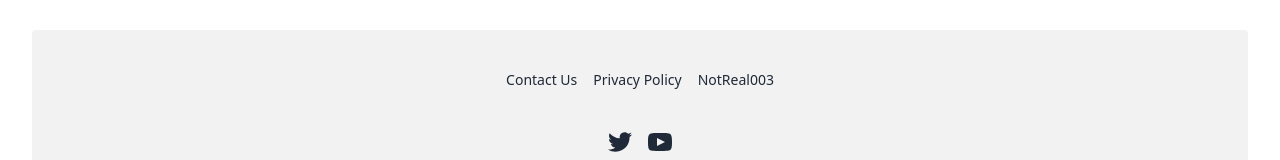
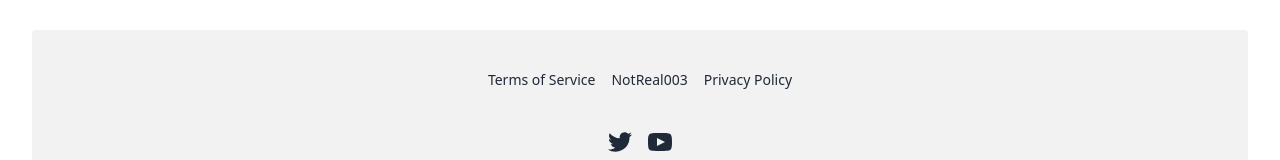
Before and after one commit to NotReal003/REQUEST-MANAGEMENT-SYSTEM, a React (Create React App) app: page / in a window 1280 px wide. Shown: the part 632-792 px from the top of the page. Built offline with nearby package versions, Linux system fonts and the light colour scheme; no server answers; sample sign-in values are in the browser's storage.

Commit message:
Update Terms

```diff
--- a/src/components/Footer.jsx
+++ b/src/components/Footer.jsx
@@ -6,9 +6,9 @@ const Footer = () => {
   return (
     <footer className="footer footer-center bg-base-200 text-base-content rounded p-10 mt-40">
   <nav className="grid grid-flow-col gap-4">
-    <Link to="https://notreal003.xyz/contact" className="link link-hover hover:underline">Contact Us</Link>
+    <Link to="https://suporot.notreal003.xyz/terms" className="link link-hover hover:underline">Terms of Service</Link>
+    <Link to="https://notreal003.xyz" className="link link-hover hover:underline">NotReal003</Link>
     <Link to="https://support.notreal003.xyz/privacy" className="link link-hover hover:underline">Privacy Policy</Link>
-    <Link to="https://notreal003.xyz" className="link link-hover hover:underline">NotReal003</Link>
   </nav>
   <nav>
     <div className="grid grid-flow-col gap-4">
--- a/src/pages/ReportForm.jsx
+++ b/src/pages/ReportForm.jsx
@@ -106,7 +106,7 @@ const ReportForm = () => {
                 onChange={(e) => setAgree(e.target.checked)}
                 required
               />
-              <span className="label-text ml-2"> By clicking here you are allowing us to view the info added to the form by you. Please check out our SkyLine <a href="https://support.notreal003.xyz/privacy" className="link link-primary">Terms of Service</a> and <a href="https://support.notreal003.xyz/terms" className="link link-primary">Privacy Policy</a>.</span>
+              <span className="label-text ml-2"> By clicking here you are allowing us to view the info added to the form by you. Please check out our <a href="https://support.notreal003.xyz/terms" className="link link-primary">Terms of Service</a> and <a href="https://support.notreal003.xyz/terms" className="link link-primary">Privacy Policy</a>.</span>
             </label>
           </div>
 
--- a/src/pages/Support.jsx
+++ b/src/pages/Support.jsx
@@ -105,7 +105,7 @@ const Support = () => {
                 onChange={(e) => setAgree(e.target.checked)}
                 required
               />
-              <span className="label-text ml-2"> By clicking here you are allowing us to view the info added to the form by you. Please check out our SkyLine <a href="https://support.notreal003.xyz/privacy" className="link link-primary">Terms of Service</a> and <a href="https://support.notreal003.xyz/privacy" className="link link-primary">Privacy Policy</a>.</span>
+              <span className="label-text ml-2"> By clicking here you are allowing us to view the info added to the form by you. Please check out our <a href="https://support.notreal003.xyz/terms" className="link link-primary">Terms of Service</a> and <a href="https://support.notreal003.xyz/privacy" className="link link-primary">Privacy Policy</a>.</span>
             </label>
           </div>
 
```
